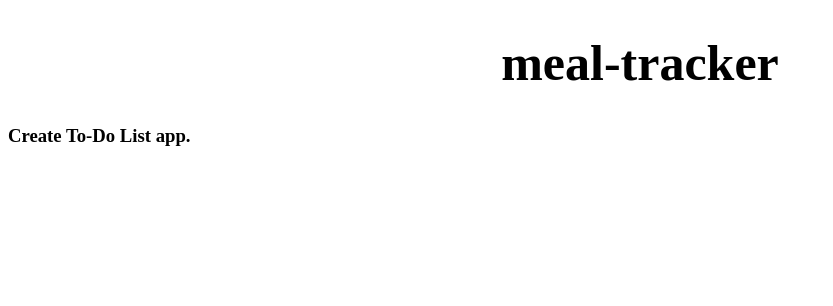
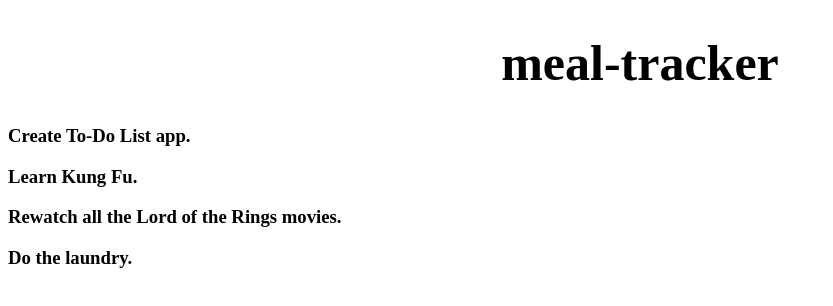
Before and after one commit to markkariuki/meal-tracker, an Angular app: page / in a window 1280 px wide. Shown: the top 306 px of the page, without its empty margins (0-833 px from the left). Built offline with nearby package versions, Linux system fonts and the light colour scheme.

Commit message:
show the different tasks

```diff
--- a/src/app/app.component.html
+++ b/src/app/app.component.html
@@ -1,3 +1,3 @@
 <!--The content below is only a placeholder and can be replaced.-->
 <h1>{{title}}</h1>
-<h3>{{ task.description }}</h3>
+<h3 *ngFor="let currentTask of tasks">{{ currentTask.description }}</h3>
--- a/src/app/app.component.ts
+++ b/src/app/app.component.ts
@@ -7,7 +7,12 @@ import { Component } from '@angular/core';
 })
 export class AppComponent {
   title = 'meal-tracker';
-  public task: Task = new Task("Create To-Do List app.", 0);
+  public tasks: Task[] = [
+        new Task("Create To-Do List app.", 0),
+        new Task("Learn Kung Fu.", 1),
+        new Task("Rewatch all the Lord of the Rings movies.", 2),
+        new Task("Do the laundry.", 3)
+    ];
 
 }
 
```
